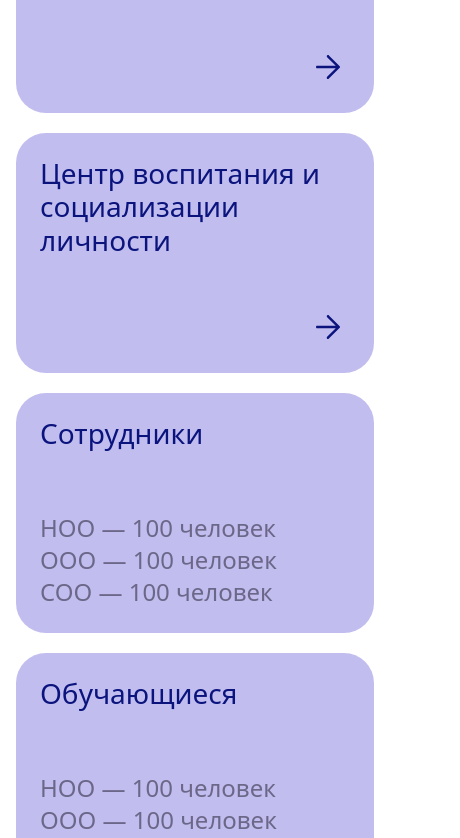
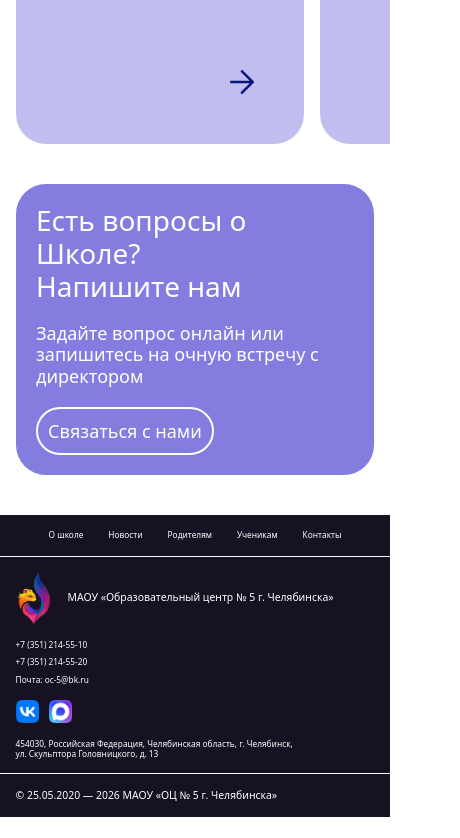
Before and after one commit to darrwem/oc5, a Vue app: page / in a window 390 px wide. Shown: the part 1886-2724 px from the top of the page, 460 px wide, since content can reach past the window. After the commit the page ends 2703 px from the top, so only its background shows below. Built offline with nearby package versions, Linux system fonts and the light colour scheme.

Commit message:
улучшен адаптив главной страницы и мобильного футтера

```diff
--- a/src/components/home/StaticInfoGrid.vue
+++ b/src/components/home/StaticInfoGrid.vue
@@ -1,5 +1,5 @@
 <template>
-  <section class="static-grid" :style="{ paddingBottom: `${section.paddingBottom}px` }">
+  <section class="static-grid">
     <article
       v-for="(item, index) in section.items"
       :key="`${section.id}-${index}`"
@@ -27,13 +27,13 @@ defineProps({
 
 <style scoped>
 .static-grid {
-  display: flex;
-  flex-direction: row;
-  align-items: center;
+  display: grid;
+  grid-template-columns: repeat(4, minmax(0, 1fr));
+  grid-template-rows: repeat(2, auto);
   gap: 32px;
   width: 100%;
   max-width: 1920px;
-  padding: 0 32px;
+  padding: 0 32px clamp(40px, 6vw, 80px);
   margin: 0 auto;
   box-sizing: border-box;
 }
@@ -44,12 +44,11 @@ defineProps({
   justify-content: space-between;
   align-items: flex-end;
   padding: 40px;
-  width: calc((100% - 96px) / 4);
   min-height: 271px;
   background: rgba(131, 125, 223, 0.5);
   border-radius: 30px;
   box-sizing: border-box;
-  flex: 1 1 0;
+  min-width: 0;
 }
 
 .static-grid__card--text {
@@ -121,31 +120,48 @@ defineProps({
   }
 }
 
-@media (max-width: 1200px) {
+@media (max-width: 1500px) {
   .static-grid {
-    flex-wrap: wrap;
-    padding: 0 20px;
+    grid-template-columns: unset;
+    grid-template-rows: auto;
+    grid-auto-flow: column;
+    grid-auto-columns: min(86%, 18rem);
     gap: 20px;
+    padding: 0 20px clamp(40px, 6vw, 80px);
+    overflow-x: auto;
+    overflow-y: hidden;
+    -webkit-overflow-scrolling: touch;
+    scrollbar-width: thin;
   }
 
-  .static-grid__card {
-    width: calc((100% - 20px) / 2);
-    min-height: 240px;
-    padding: 24px;
+  .static-grid__title {
+    font-size: 24px;
+    line-height: 1.2;
+    min-height: 0;
+    overflow-wrap: anywhere;
+  }
+
+  .static-grid__text {
+    font-size: 18px;
+    line-height: 1.3;
+    overflow-wrap: anywhere;
+  }
+}
+
+@media (max-width: 1300px) {
+  .static-grid__title {
+    font-size: 22px;
+  }
+
+  .static-grid__text {
+    font-size: 16px;
   }
 }
 
 @media (max-width: 768px) {
   .static-grid {
-    padding: 0 16px;
-  }
-
-  .static-grid__card {
-    width: 100%;
-  }
-
-  .static-grid__title {
-    font-size: 28px;
+    gap: clamp(16px, 4vw, 20px);
+    padding: 0 16px clamp(40px, 6vw, 80px);
   }
 }
 </style>
--- a/src/layout/SiteFooter.vue
+++ b/src/layout/SiteFooter.vue
@@ -12,39 +12,27 @@
 
     <div class="site-footer__content">
       <div class="site-footer__brand-row">
-        <img
-          class="site-footer__brand-icon"
-            src="/assets/oc_logo.png"
-          alt=""
-        />
+        <img class="site-footer__brand-icon" src="/assets/oc_logo.png" alt="" />
         <div class="site-footer__brand-title">МАОУ «Образовательный центр № 5 г. Челябинска»</div>
       </div>
 
       <div class="site-footer__frame">
-        <div class="site-footer__frame-row">
+        <div class="site-footer__contacts">
           <div class="site-footer__phones">
-            <a class="site-footer__text-link" href="tel:+73512145510">+7(351)214-55-10</a>
-            <a class="site-footer__text-link" href="tel:+73512144520">+7(351)214-55-20</a>
+            <a class="site-footer__text-link" href="tel:+73512145510">+7 (351) 214-55-10</a>
+            <a class="site-footer__text-link" href="tel:+73512144520">+7 (351) 214-55-20</a>
           </div>
-
           <div class="site-footer__email">
-            <a class="site-footer__text-link" href="mailto:oc-5@bk.ru">oc-5@bk.ru</a>
+            <a class="site-footer__text-link" href="mailto:oc-5@bk.ru">Почта: oc-5@bk.ru</a>
           </div>
         </div>
+
         <div class="site-footer__social">
           <a class="site-footer__social-link" href="#" aria-label="VK">
-            <img
-              class="site-footer__social-icon"
-              src="/assets/vk_logo.png"
-              alt=""
-            />
+            <img class="site-footer__social-icon" src="/assets/vk_logo.png" alt="" />
           </a>
           <a class="site-footer__social-link" href="#" aria-label="Мессенджер">
-            <img
-              class="site-footer__social-icon"
-              src="/assets/max_logo.png"
-              alt=""
-            />
+            <img class="site-footer__social-icon" src="/assets/max_logo.png" alt="" />
           </a>
         </div>
 
@@ -69,31 +57,51 @@ const year = computed(() => new Date().getFullYear())
 
 <style scoped>
 .site-footer {
+  --sf-pad-x: clamp(16px, 3.2vw, 32px);
+  --sf-pad-y: clamp(12px, 3.2vw, 32px);
+  --sf-pad-nav-bottom: var(--sf-gap-frame);
+  --sf-gap-nav: clamp(16px, 4vw, 60px);
+  --sf-font-nav: clamp(8px, 1.1vw + 0.4rem, 24px);
+  --sf-lh-nav: calc(28 / 24 * 1em);
+  --sf-gap-content: clamp(12px, 3.5vw, 40px);
+  --sf-gap-brand: clamp(12px, 3.5vw, 38px);
+  --sf-icon-w: clamp(34px, 5.2vw, 84px);
+  --sf-font-title: clamp(10px, 1.6vw + 0.45rem, 32px);
+  --sf-lh-title: calc(38 / 32 * 1em);
+  --sf-gap-frame: clamp(12px, 3.5vw, 40px);
+  --sf-gap-contacts: clamp(6px, 1.6vw, 20px);
+  --sf-font-body: clamp(8px, 1.1vw + 0.4rem, 24px);
+  --sf-lh-body: calc(28 / 24 * 1em);
+  --sf-gap-social: clamp(8px, 2.2vw, 25px);
+  --sf-social-size: clamp(22px, 4.2vw, 54px);
+  --sf-address-max-w: min(100%, clamp(201px, 55vw, 1207px));
+  --sf-font-copy: clamp(10px, 1.6vw + 0.45rem, 24px);
+  --sf-lh-copy: calc(28 / 24 * 1em);
+  --sf-border: 1px solid #ffffff;
+
   margin-top: auto;
   background: #161221;
   color: #ffffff;
 }
 
 .site-footer__top {
-  width: 100%;
   display: flex;
   flex-direction: column;
   align-items: center;
-  padding: 32px;
-  gap: 10px;
-  height: 104px;
+  width: 100%;
+  padding: var(--sf-pad-y) var(--sf-pad-x) var(--sf-pad-nav-bottom);
   background: #161221;
 }
 
 .site-footer__nav {
   display: flex;
   flex-direction: row;
+  flex-wrap: wrap;
   justify-content: center;
   align-items: center;
-  padding: 0;
-  gap: 60px;
-  width: 786px;
-  height: 40px;
+  gap: var(--sf-gap-nav);
+  width: 100%;
+  max-width: min(100%, 786px);
 }
 
 .site-footer__link {
@@ -102,101 +110,87 @@ const year = computed(() => new Date().getFullYear())
   font-family: 'Rubik', system-ui, -apple-system, 'Segoe UI', Roboto, Arial, sans-serif;
   font-style: normal;
   font-weight: 400;
-  font-size: 24px;
-  line-height: 28px;
+  font-size: var(--sf-font-nav);
+  line-height: var(--sf-lh-nav);
   white-space: nowrap;
 }
 
 .site-footer__content {
-  width: 100%;
   display: flex;
   flex-direction: column;
   align-items: flex-start;
-  padding: 32px;
-  gap: 40px;
+  width: 100%;
+  padding: var(--sf-pad-y) var(--sf-pad-x);
+  gap: var(--sf-gap-content);
   background: #161221;
-  border-top: 1px solid #ffffff;
+  border-top: var(--sf-border);
+  box-sizing: border-box;
 }
 
 .site-footer__brand-row {
   display: flex;
   flex-direction: row;
   align-items: center;
-  padding: 0;
-  gap: 38px;
-  width: 925.72px;
-  max-width: 100%;
+  gap: var(--sf-gap-brand);
+  width: 100%;
+  max-width: min(100%, 926px);
 }
 
 .site-footer__brand-icon {
-  width: 83.72px;
-  height: 121px;
+  width: var(--sf-icon-w);
+  height: auto;
+  aspect-ratio: 83.72 / 121;
   object-fit: contain;
   flex: none;
 }
 
 .site-footer__brand-title {
-  width: 804px;
-  max-width: 100%;
+  flex: 1 1 auto;
+  min-width: 0;
   font-family: 'Rubik', system-ui, -apple-system, 'Segoe UI', Roboto, Arial, sans-serif;
   font-style: normal;
   font-weight: 400;
-  font-size: 32px;
-  line-height: 38px;
+  font-size: var(--sf-font-title);
+  line-height: var(--sf-lh-title);
 }
 
 .site-footer__frame {
   display: flex;
   flex-direction: column;
   align-items: flex-start;
-  padding: 0;
-  gap: 40px;
-  width: 1207px;
-  max-width: 100%;
+  gap: var(--sf-gap-frame);
+  width: 100%;
+  max-width: min(100%, 1207px);
 }
 
-.site-footer__frame-row {
-  display: flex;
-  flex-direction: row;
-  justify-content: flex-start;
-  align-items: flex-start;
-  padding: 0;
-  gap: 160px;
-  width: 490px;
-  max-width: 100%;
-}
-
-.site-footer__phones {
+.site-footer__contacts {
   display: flex;
   flex-direction: column;
   align-items: flex-start;
-  padding: 0;
-  gap: 20px;
-  width: 201px;
+  gap: var(--sf-gap-contacts);
+  width: 100%;
+  max-width: min(100%, 201px);
 }
 
+.site-footer__phones,
 .site-footer__email {
   display: flex;
   flex-direction: column;
   align-items: flex-start;
-  padding: 0;
-  gap: 20px;
-  width: 129px;
+  gap: var(--sf-gap-contacts);
+  width: 100%;
 }
 
 .site-footer__social {
   display: flex;
   flex-direction: row;
   align-items: center;
-  padding: 0;
-  gap: 25px;
-  width: 133px;
-  min-height: 54px;
+  gap: var(--sf-gap-social);
 }
 
 .site-footer__social-icon {
-  width: 54px;
-  height: 54px;
+  width: var(--sf-social-size);
+  height: var(--sf-social-size);
   object-fit: contain;
   display: block;
 }
@@ -207,54 +201,89 @@ const year = computed(() => new Date().getFullYear())
   font-family: 'Rubik', system-ui, -apple-system, 'Segoe UI', Roboto, Arial, sans-serif;
   font-style: normal;
   font-weight: 400;
-  font-size: 24px;
-  line-height: 28px;
+  font-size: var(--sf-font-body);
+  line-height: var(--sf-lh-body);
 }
 
 .site-footer__address {
-  width: 1207px;
-  max-width: 100%;
+  width: 100%;
+  max-width: var(--sf-address-max-w);
   font-family: 'Rubik', system-ui, -apple-system, 'Segoe UI', Roboto, Arial, sans-serif;
   font-style: normal;
   font-weight: 400;
-  font-size: 24px;
-  line-height: 28px;
+  font-size: var(--sf-font-body);
+  line-height: var(--sf-lh-body);
   color: #ffffff;
 }
 
 .site-footer__bottom {
   box-sizing: border-box;
-  width: 100%;
   display: flex;
   flex-direction: column;
   align-items: flex-start;
-  padding: 32px;
-  gap: 10px;
+  width: 100%;
+  padding: var(--sf-pad-y) var(--sf-pad-x);
+  gap: clamp(3px, 1.1vw, 10px);
   background: #161221;
-  border-top: 1px solid #ffffff;
+  border-top: var(--sf-border);
 }
 
 .site-footer__copyright {
-  width: 606px;
-  max-width: 100%;
+  width: 100%;
+  max-width: min(100%, 606px);
   font-family: 'Rubik', system-ui, -apple-system, 'Segoe UI', Roboto, Arial, sans-serif;
   font-style: normal;
   font-weight: 400;
-  font-size: 24px;
-  line-height: 28px;
+  font-size: var(--sf-font-copy);
+  line-height: var(--sf-lh-copy);
+}
+
+@media (max-width: 1440px) {
+  .site-footer {
+    --sf-gap-nav: clamp(14px, 3.5vw, 48px);
+  }
 }
 
 @media (max-width: 1200px) {
-  .site-footer__nav {
-    width: auto;
-    gap: 24px;
-    flex-wrap: wrap;
+  .site-footer {
+    --sf-gap-nav: clamp(12px, 3vw, 32px);
+    --sf-gap-frame: clamp(12px, 3vw, 32px);
   }
 
-  .site-footer__frame-row {
-    width: auto;
-    gap: 24px;
-    flex-wrap: wrap;
+  .site-footer__nav {
+    max-width: 100%;
+  }
+}
+
+@media (max-width: 900px) {
+  .site-footer {
+    --sf-pad-nav-bottom: var(--sf-gap-frame);
+    --sf-gap-content: clamp(12px, 4vw, 24px);
+    --sf-gap-brand: clamp(12px, 4vw, 20px);
+    --sf-address-max-w: min(100%, clamp(201px, 72vw, 480px));
+  }
+}
+
+@media (max-width: 768px) {
+  .site-footer {
+    --sf-pad-x: clamp(12px, 4vw, 16px);
+    --sf-pad-y: clamp(12px, 4vw, 15px);
+    --sf-gap-nav: clamp(16px, 6.5vw, 25px);
+    --sf-font-nav: clamp(8px, 2.13vw, 12px);
+    --sf-lh-nav: calc(8 / 7 * 1em);
+    --sf-gap-content: clamp(12px, 4.4vw, 16px);
+    --sf-gap-brand: clamp(12px, 4.2vw, 16px);
+    --sf-icon-w: clamp(34px, 9.2vw, 50px);
+    --sf-font-title: clamp(10px, 2.67vw, 14px);
+    --sf-lh-title: calc(12 / 10 * 1em);
+    --sf-gap-frame: clamp(12px, 4.4vw, 16px);
+    --sf-gap-contacts: clamp(6px, 2.2vw, 8px);
+    --sf-font-body: clamp(8px, 2.13vw, 12px);
+    --sf-lh-body: calc(8 / 7 * 1em);
+    --sf-gap-social: clamp(8px, 2.7vw, 10px);
+    --sf-social-size: clamp(22px, 5.9vw, 32px);
+    --sf-font-copy: clamp(10px, 2.67vw, 14px);
+    --sf-lh-copy: calc(12 / 10 * 1em);
   }
 }
 </style>
--- a/src/pages/home/Home.vue
+++ b/src/pages/home/Home.vue
@@ -2,11 +2,7 @@
   <main class="home">
     <LatestNewsSection :data="latestNews" />
     <FirstBanner :banner="firstBanner" />
-    <StaticInfoGrid
-      v-for="section in staticSections"
-      :key="section.id"
-      :section="section"
-    />
+    <StaticInfoGrid :section="staticTiles" />
     <SchoolQuestionsBanner :banner="schoolQuestionsBanner" />
   </main>
 </template>
@@ -15,7 +11,7 @@
 import homeBanners from '../../mocks/home-banners.json'
 import homeLatestNews from '../../mocks/home-latest-news.json'
 import schoolQuestionsBanner from '../../mocks/home-school-questions-banner.json'
-import staticSections from '../../mocks/home-static-tiles.json'
+import staticTiles from '../../mocks/home-static-tiles.json'
 
 import FirstBanner from '../../components/home/FirstBanner.vue'
 import LatestNewsSection from '../../components/home/LatestNewsSection.vue'
```
Also changed, not shown: src/components/home/SchoolQuestionsBanner.vue (+1 -11 lines), src/mocks/home-static-tiles.json (+2 -10 lines).
